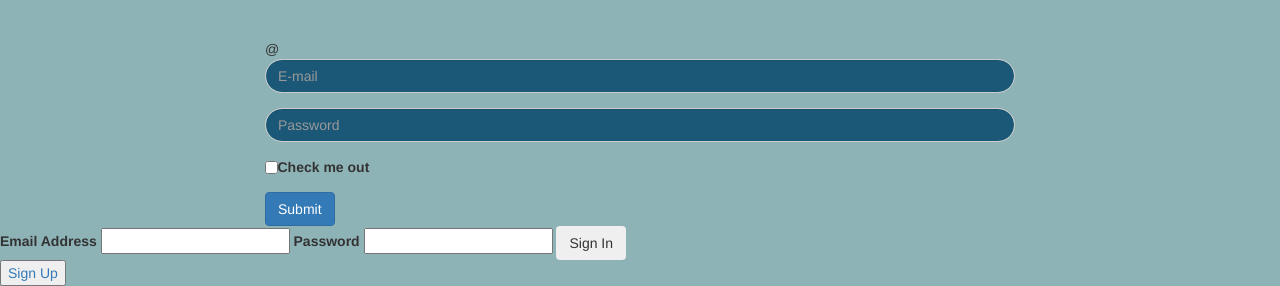
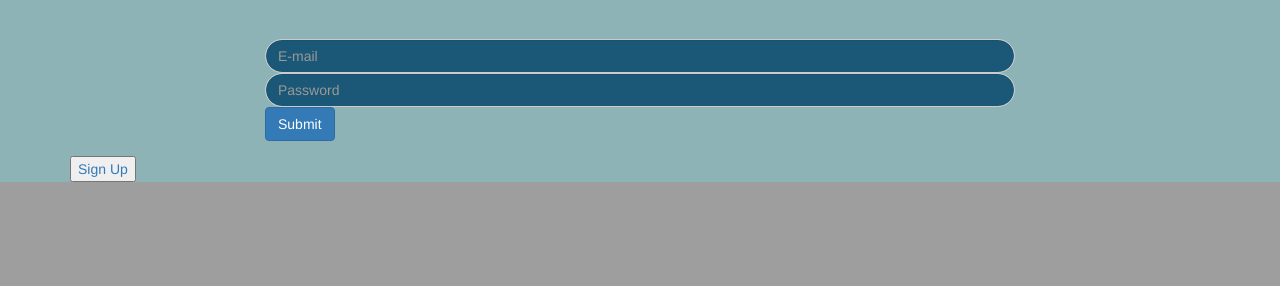
Before and after one commit to TeamAwesome082018/TeamBark, a Node server app: page /signin in a window 1280 px wide. Shown: the part 1340-1626 px from the top of the page. After the commit the page ends 1522 px from the top, so only its background shows below. Run offline with Node 20, Linux system fonts and the light colour scheme; some libraries are stand-ins or nearby versions; some web fonts are replaced.

Commit message:
Making the forms work on the front end

```diff
--- a/server.js
+++ b/server.js
@@ -40,7 +40,7 @@ require("./routes/passportRoutes")(app, passport);
 //load passport strategies
 require('./passport/passport.js')(passport, db.User);
 
-const syncOptions = { force: true };
+const syncOptions = { force: false };
 // If running a test, set syncOptions.force to true
 // clearing the `testdb`
 if (process.env.NODE_ENV === "test") {
--- a/views/index.handlebars
+++ b/views/index.handlebars
@@ -85,8 +85,8 @@ input {
         <h2>Join The Rescue Squad Today</h2>
         <br>
         <br>
-        <button type="button" class="btn btn-primary btn-lg btn-block">Create Account</button>
-        <button type="button" class="btn btn-secondary btn-lg btn-block">Sign In</button>
+        <a href="/signup"><button type="button" class="btn btn-primary btn-lg btn-block">Create Account</button></a>
+        <a href="/signin"><button type="button" class="btn btn-secondary btn-lg btn-block">Sign In</button></a>
       </div>
     </div>
   </div>
--- a/views/signin.handlebars
+++ b/views/signin.handlebars
@@ -1,4 +1,3 @@
-
 <style>
 
     img {
@@ -39,36 +38,18 @@ background-color: rgb(142, 179, 183);
             <br>
             <br>
             <br>
+            {{#if message}}
+            <div class="alert">{{message}}</div>
+            {{/if}}
             <div class="form-group">
-                <div class="input-group-prepend">
-                    <span class="input-group-text" id="basic-addon1">@</span>
-                </div>
-                <input type="email" class="form-control" id="exampleInputEmail1" aria-describedby="emailHelp"
-                    placeholder="E-mail">
+                <form id="signin" name="signin" method="post" action="signin">
+                    <input type="email" name="email" class="form-control" id="exampleInputEmail1" aria-describedby="emailHelp" placeholder="E-mail">
+                    <input type="password" name="password" class="form-control" id="exampleInputPassword1" placeholder="Password">
+                    <button type="submit" class="btn btn-primary">Submit</button>
+                </form>
             </div>
-            <div class="form-group">
-                <input type="password" class="form-control" id="exampleInputPassword1" placeholder="Password">
-            </div>
-            <div class="form-group form-check">
-                <input type="checkbox" class="form-check-input" id="exampleCheck1">
-                <label class="form-check-label" for="exampleCheck1">Check me out</label>
-            </div>
-            <button type="submit" class="btn btn-primary">Submit</button>
-            </form>
         </div>
     </div>
+
+    <a href="/signup"><button class="signUpBtn">Sign Up</button></a>
 </div>
-<form>
-{{#if message}}
-    <div class="alert">{{message}}</div>
-{{/if}}
-
-<form id="signin" name="signin" method="post" action="signin">
-    <label for="email">Email Address</label>
-    <input class="text" name="email" type="text" />
-    <label for="password">Password</label>
-    <input name="password" type="password" />
-    <input class="btn" type="submit" value="Sign In" />
-</form>
-
-<a href="/signup"><button class="signUpBtn">Sign Up</button></a>
```
